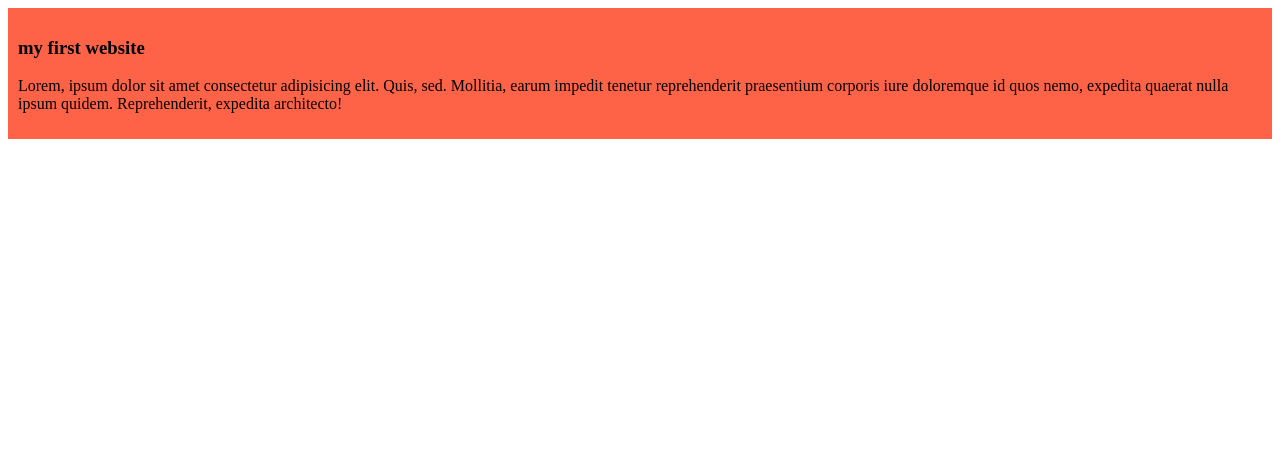
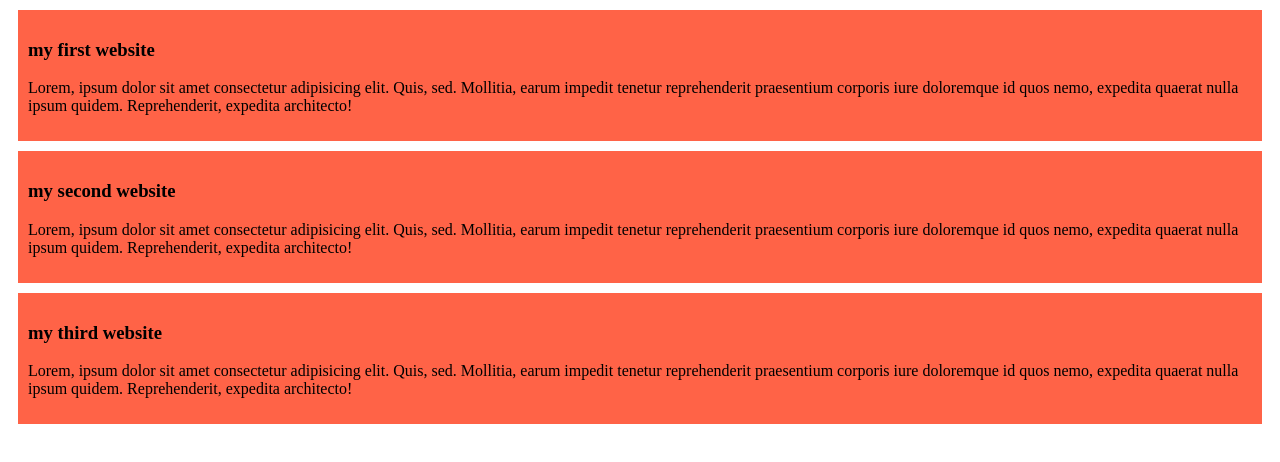
Before and after one commit to Towhid4455/my-simple-website, a plain HTML site: page index.html in a window 1280 px wide. Drawn offline with Linux system fonts and the light colour scheme.

Commit message:
added the second and third blog

```diff
--- a/index.html
+++ b/index.html
@@ -11,6 +11,14 @@
         <h3>my first website</h3>
         <p>Lorem, ipsum dolor sit amet consectetur adipisicing elit. Quis, sed. Mollitia, earum impedit tenetur reprehenderit praesentium corporis iure doloremque id quos nemo, expedita quaerat nulla ipsum quidem. Reprehenderit, expedita architecto!</p>
     </div>
+    <div>
+        <h3>my second website</h3>
+        <p>Lorem, ipsum dolor sit amet consectetur adipisicing elit. Quis, sed. Mollitia, earum impedit tenetur reprehenderit praesentium corporis iure doloremque id quos nemo, expedita quaerat nulla ipsum quidem. Reprehenderit, expedita architecto!</p>
+    </div>
+    <div>
+        <h3>my third website</h3>
+        <p>Lorem, ipsum dolor sit amet consectetur adipisicing elit. Quis, sed. Mollitia, earum impedit tenetur reprehenderit praesentium corporis iure doloremque id quos nemo, expedita quaerat nulla ipsum quidem. Reprehenderit, expedita architecto!</p>
+    </div>
 
 </body>
 </html>
--- a/styles/blog.css
+++ b/styles/blog.css
@@ -1,4 +1,5 @@
 div{
     background-color: tomato;
     padding: 10px;
+    margin: 10px;
 }
```
